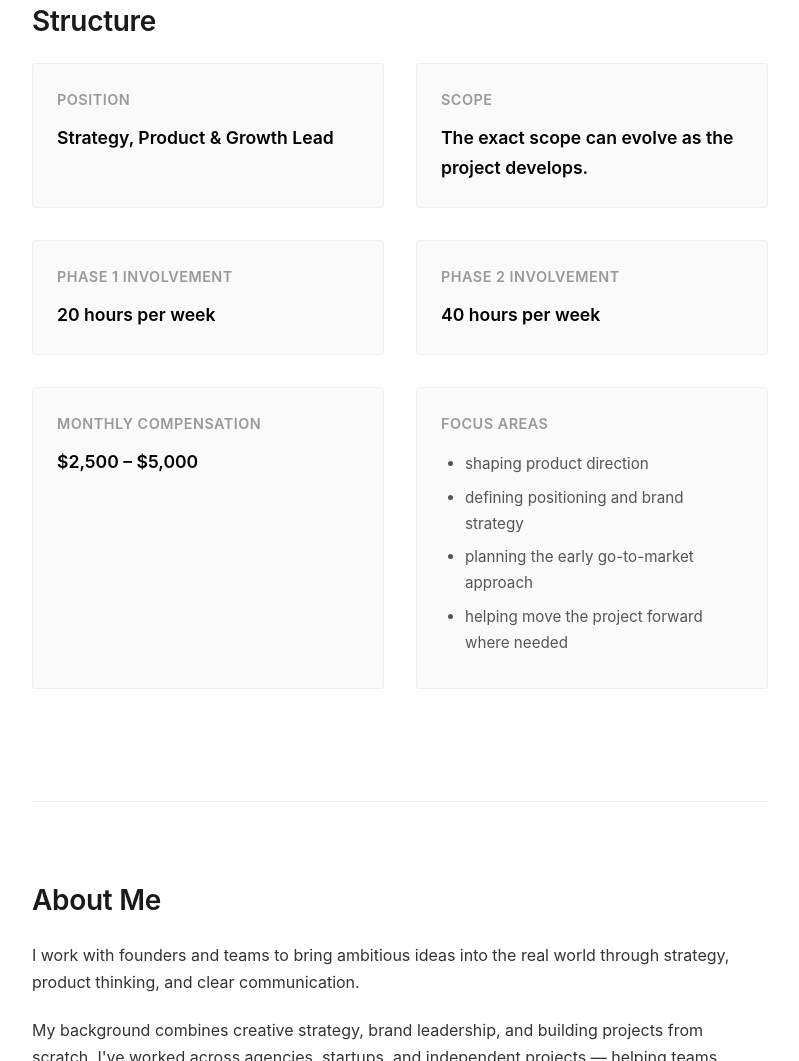
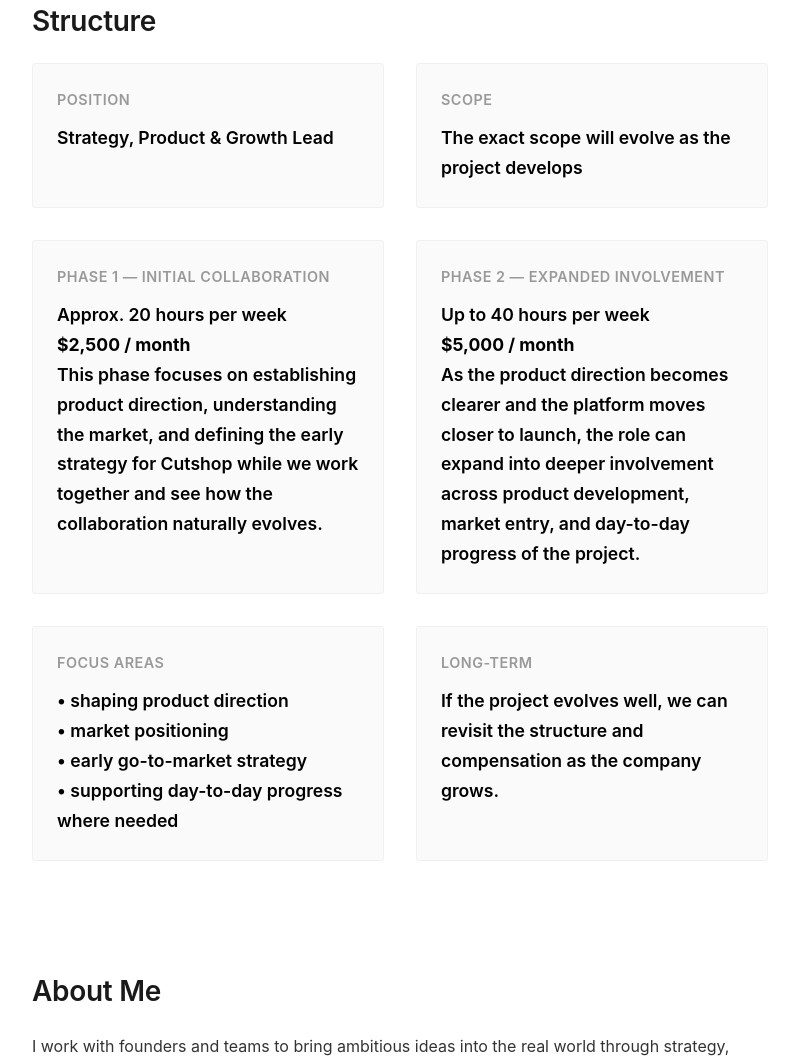
Before and after one commit to ketioh/cutshop-offer, a plain HTML site: page index.html in a window 1280 px wide. Shown: the part 3219-4280 px from the top of the page, without its empty margins (240-1039 px from the left). Drawn offline with Linux system fonts and the light colour scheme.

Commit message:
Update index.html

```diff
--- a/index.html
+++ b/index.html
@@ -3,7 +3,7 @@
 <head>
     <meta charset="UTF-8">
     <meta name="viewport" content="width=device-width, initial-scale=1.0">
-    <title>Collaboration Offer for Cutshop</title>
+    <title>Collaboration Proposal for Cutshop</title>
     <style>
         * {
             margin: 0;
@@ -510,39 +510,43 @@
     <h4>Position</h4>
     <p>Strategy, Product & Growth Lead</p>
   </div>
+
   <div class="structure-item">
     <h4>Scope</h4>
-                    <p>The exact scope can evolve as the project develops.</p>
+    <p>The exact scope will evolve as the project develops</p>
   </div>
 </div>
 
 <div class="structure-grid">
   <div class="structure-item">
-                    <h4>Phase 1 Involvement</h4>
-                    <p>20 hours per week</p>
+    <h4>Phase 1 — Initial collaboration</h4>
+    <p>Approx. 20 hours per week</p>
+    <p><strong>$2,500 / month</strong></p>
+    <p>This phase focuses on establishing product direction, understanding the market, and defining the early strategy for Cutshop while we work together and see how the collaboration naturally evolves.</p>
   </div>
+
   <div class="structure-item">
-                    <h4>Phase 2 Involvement</h4>
-                    <p>40 hours per week</p>
+    <h4>Phase 2 — Expanded involvement</h4>
+    <p>Up to 40 hours per week</p>
+    <p><strong>$5,000 / month</strong></p>
+    <p>As the product direction becomes clearer and the platform moves closer to launch, the role can expand into deeper involvement across product development, market entry, and day-to-day progress of the project.</p>
   </div>
 </div>
 
 <div class="structure-grid">
   <div class="structure-item">
-                    <h4>Monthly Compensation</h4>
-                    <p>$2,500 – $5,000</p>
+    <h4>Focus areas</h4>
+    <p>• shaping product direction<br>
+       • market positioning<br>
+       • early go-to-market strategy<br>
+       • supporting day-to-day progress where needed</p>
   </div>
-                <div class="structure-focus">
-                    <h4>Focus Areas</h4>
-                    <ul>
-                        <li>shaping product direction</li>
-                        <li>defining positioning and brand strategy</li>
-                        <li>planning the early go-to-market approach</li>
-                        <li>helping move the project forward where needed</li>
-                    </ul>
+
+  <div class="structure-item">
+    <h4>Long-term</h4>
+    <p>If the project evolves well, we can revisit the structure and compensation as the company grows.</p>
   </div>
 </div>
-        </section>
 
         <!-- About Section -->
         <section>
```
Lines whose indentation alone changed are shown as unchanged.
